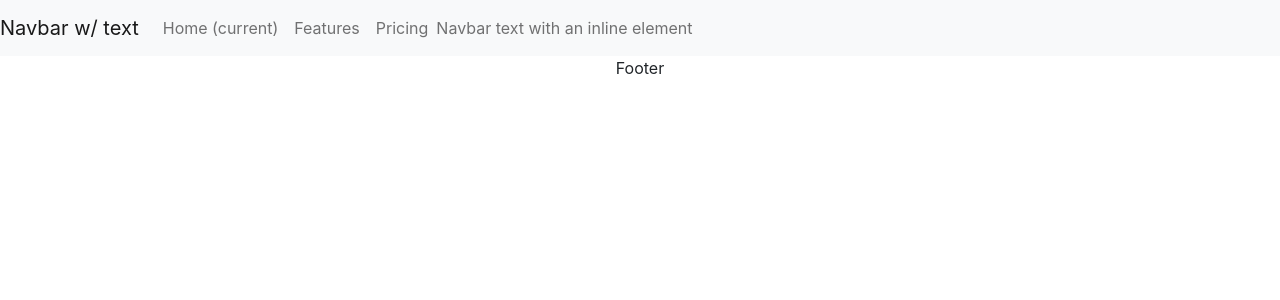
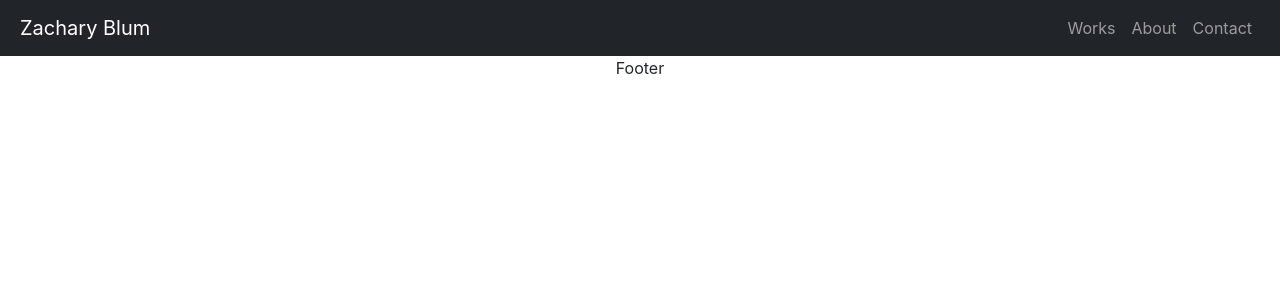
Before and after one commit to zacharyblum2/myportfolio, a React (Create React App) app: page / in a window 1280 px wide. Shown: the top 300 px of the page. Built offline with nearby package versions, Linux system fonts and the light colour scheme.

Commit message:
Create navbar.

```diff
--- a/src/components/navbar/Navbar.jsx
+++ b/src/components/navbar/Navbar.jsx
@@ -4,26 +4,20 @@ import './navbar.css';
 const navbar = () => {
   return (
     <>
-        <nav class="navbar navbar-expand-lg navbar-light bg-light">
-            <a class="navbar-brand" href="#">Navbar w/ text</a>
-            <button class="navbar-toggler" type="button" data-toggle="collapse" data-target="#navbarText" aria-controls="navbarText" aria-expanded="false" aria-label="Toggle navigation">
-                <span class="navbar-toggler-icon"></span>
-            </button>
+        <nav class="navbar navbar-expand-lg navbar-dark bg-dark">
+            <a class="navbar-brand" href="/">Zachary Blum</a>
             <div class="collapse navbar-collapse" id="navbarText">
-                <ul class="navbar-nav mr-auto">
+                <ul class="navbar-nav ms-auto">
                 <li class="nav-item active">
-                    <a class="nav-link" href="#">Home <span class="sr-only">(current)</span></a>
+                    <a class="nav-link" href="/works">Works</a>
                 </li>
                 <li class="nav-item">
-                    <a class="nav-link" href="#">Features</a>
+                    <a class="nav-link" href="/about">About</a>
                 </li>
                 <li class="nav-item">
-                    <a class="nav-link" href="#">Pricing</a>
+                    <a class="nav-link" href="/contact">Contact</a>
                 </li>
                 </ul>
-                <span class="navbar-text">
-                Navbar text with an inline element
-                </span>
             </div>
         </nav>
     </>
--- a/src/components/navbar/navbar.css
+++ b/src/components/navbar/navbar.css
@@ -0,0 +1,7 @@
+.navbar-brand {
+    margin: 0 0 0 20px;
+}
+
+#navbarText {
+    margin: 0 20px 0;
+}
```
